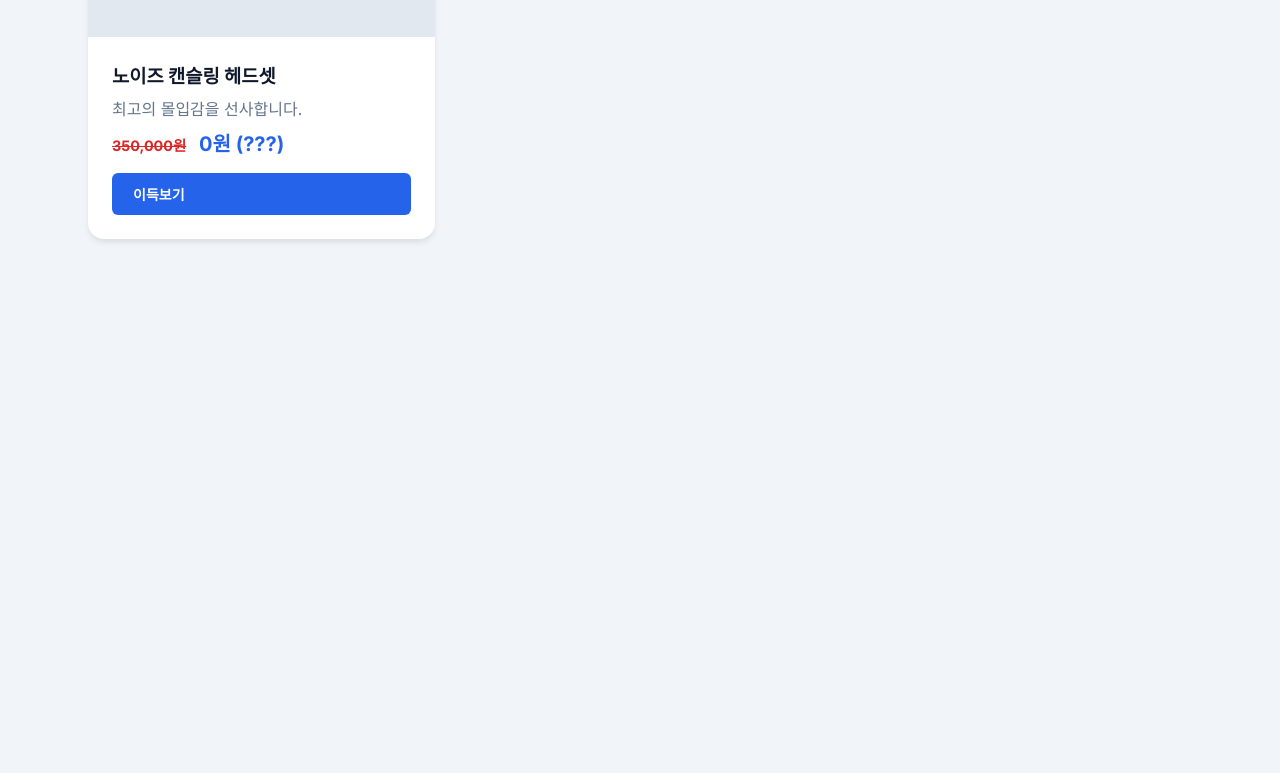
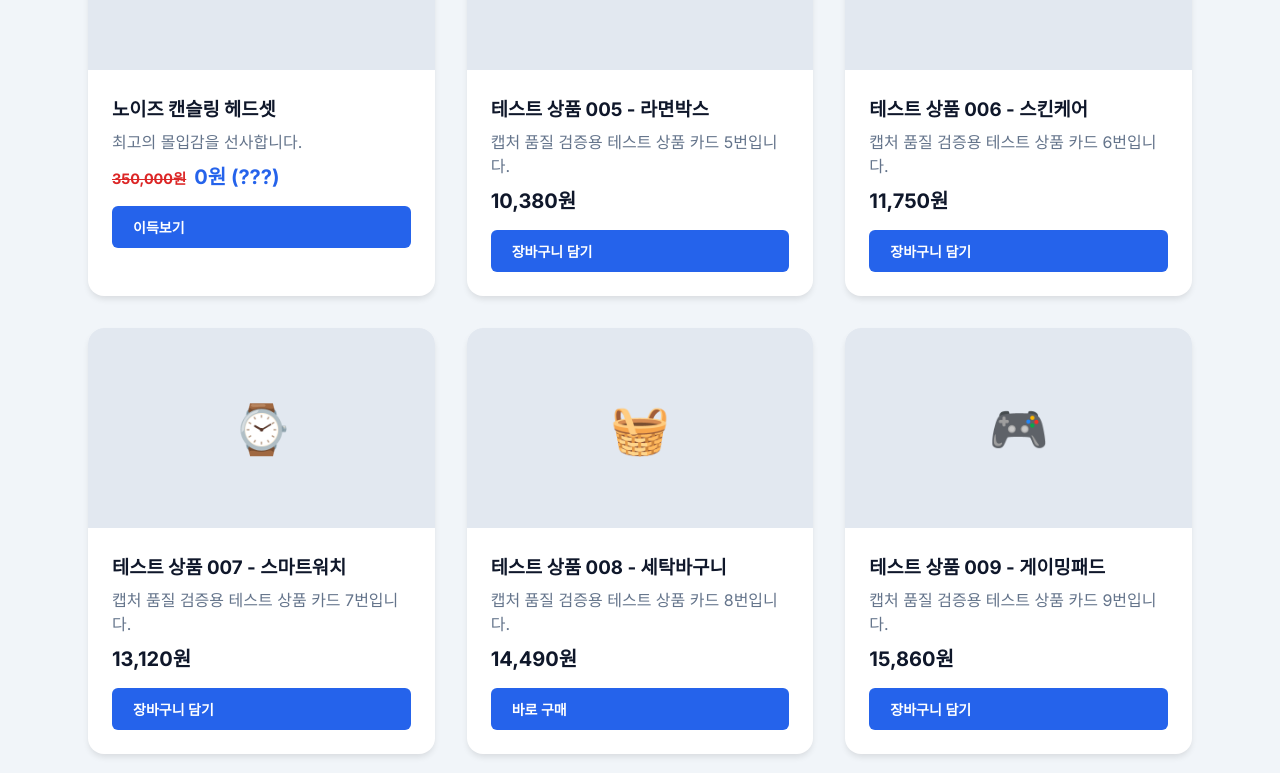
Before and after one commit to mohenz/defect_manage, a website: page test_view/test_view.html in a window 1280 px wide. Shown: the part 846-1619 px from the top of the page. Before the commit the page ends 1133 px from the top, so only its background shows below. Drawn offline with nearby package versions, Linux system fonts and the light colour scheme.

Commit message:
Expand test_view product list to 100 items

```diff
--- a/test_view/test_view.html
+++ b/test_view/test_view.html
@@ -163,57 +163,12 @@
             <i class="fas fa-circle-info" style="color: #3b82f6;"></i>
             <strong>QA 안내:</strong> 본 화면은 테스트용 시뮬레이션입니다. 상단 혹은 하단의 버튼을 눌러 발견한 결함을 등록해 주세요.
         </p>
+        <p style="color: #64748b; font-size: 0.9rem; margin-top: 0.75rem;">
+            테스트용 상품 목록 수량: <strong id="productCountLabel">100개</strong>
+        </p>
     </div>
 
-    <div class="product-grid">
-        <!-- 정상 상품 -->
-        <div class="product-card">
-            <div class="product-img">🍎</div>
-            <div class="product-info">
-                <h3>유기농 사과 세트</h3>
-                <p style="color: #64748b; margin: 0.5rem 0;">신선한 경북 사과 10kg</p>
-                <div class="price">55,000원</div>
-                <button class="btn btn-primary" style="width: 100%; margin-top: 1rem;">장바구니 담기</button>
-            </div>
-        </div>
-
-        <!-- 버그 상품 1: 레이아웃 텍스트 오버플로우 -->
-        <div class="product-card">
-            <div class="product-img">🍱</div>
-            <div class="product-info">
-                <h3>프리미엄 도시락 세트 (가정용/피크닉용/단체주문환영)</h3>
-                <p class="bug-overflow">이 텍스트는 너무 길어서 레이아웃을 뚫고 나가는 심각한 UI 결함이 있습니다.</p>
-                <div class="price">12,000원</div>
-                <button class="btn btn-primary" style="width: 100%; margin-top: 1rem;">구매하기</button>
-            </div>
-        </div>
-
-        <!-- 버그 상품 2: 기능 오류 (버튼 사라짐/안눌림) -->
-        <div class="product-card">
-            <div class="product-img">🧊</div>
-            <div class="product-info">
-                <h3>초정밀 냉동고</h3>
-                <p style="color: #64748b; margin: 0.5rem 0;">영하 80도 유지 스마트 가전</p>
-                <div class="price">2,450,000원</div>
-                <button class="btn btn-primary bug-hidden-btn" style="width: 100%; margin-top: 1rem;">품절 (클릭
-                    불가)</button>
-            </div>
-        </div>
-
-        <!-- 버그 상품 3: 데이터/가격 계산 오류 -->
-        <div class="product-card">
-            <div class="product-img">🎧</div>
-            <div class="product-info">
-                <h3>노이즈 캔슬링 헤드셋</h3>
-                <p style="color: #64748b; margin: 0.5rem 0;">최고의 몰입감을 선사합니다.</p>
-                <div class="price">
-                    <span class="bug-wrong-calc">350,000원</span>
-                    <span style="color: #2563eb;">0원 (???)</span>
-                </div>
-                <button class="btn btn-primary" style="width: 100%; margin-top: 1rem;">이득보기</button>
-            </div>
-        </div>
-    </div>
+    <div class="product-grid" id="productGrid"></div>
 
     <div class="report-fab" id="openReport">
         <i class="fas fa-bug"></i>
@@ -304,6 +259,92 @@
             return buildCaptureDataUrl(canvas);
         }
 
+        function createProductCard(product) {
+            const descClass = product.descriptionClass ? ` class="${product.descriptionClass}"` : '';
+            const buttonClass = product.buttonClass ? ` ${product.buttonClass}` : '';
+
+            return `
+                <div class="product-card">
+                    <div class="product-img">${product.emoji}</div>
+                    <div class="product-info">
+                        <h3>${product.title}</h3>
+                        <p${descClass} style="${product.descriptionClass ? '' : 'color: #64748b; margin: 0.5rem 0;'}">${product.description}</p>
+                        <div class="price">${product.priceHtml}</div>
+                        <button class="btn btn-primary${buttonClass}" style="width: 100%; margin-top: 1rem;">${product.buttonLabel}</button>
+                    </div>
+                </div>
+            `;
+        }
+
+        function buildTestProducts(totalCount = 100) {
+            const products = [
+                {
+                    emoji: '🍎',
+                    title: '유기농 사과 세트',
+                    description: '신선한 경북 사과 10kg',
+                    priceHtml: '55,000원',
+                    buttonLabel: '장바구니 담기'
+                },
+                {
+                    emoji: '🍱',
+                    title: '프리미엄 도시락 세트 (가정용/피크닉용/단체주문환영)',
+                    description: '이 텍스트는 너무 길어서 레이아웃을 뚫고 나가는 심각한 UI 결함이 있습니다.',
+                    descriptionClass: 'bug-overflow',
+                    priceHtml: '12,000원',
+                    buttonLabel: '구매하기'
+                },
+                {
+                    emoji: '🧊',
+                    title: '초정밀 냉동고',
+                    description: '영하 80도 유지 스마트 가전',
+                    priceHtml: '2,450,000원',
+                    buttonLabel: '품절 (클릭 불가)',
+                    buttonClass: 'bug-hidden-btn'
+                },
+                {
+                    emoji: '🎧',
+                    title: '노이즈 캔슬링 헤드셋',
+                    description: '최고의 몰입감을 선사합니다.',
+                    priceHtml: '<span class="bug-wrong-calc">350,000원</span><span style="color: #2563eb;">0원 (???)</span>',
+                    buttonLabel: '이득보기'
+                }
+            ];
+
+            const emojiPool = ['🍞', '🥗', '☕', '🧃', '🍜', '🧴', '⌚', '🧺', '🎮', '💡'];
+            const namePool = ['베이커리', '샐러드', '원두커피', '주스팩', '라면박스', '스킨케어', '스마트워치', '세탁바구니', '게이밍패드', '무드조명'];
+
+            for (let i = products.length; i < totalCount; i += 1) {
+                const index = i % emojiPool.length;
+                const price = 4900 + (i * 1370);
+
+                products.push({
+                    emoji: emojiPool[index],
+                    title: `테스트 상품 ${String(i + 1).padStart(3, '0')} - ${namePool[index]}`,
+                    description: `캡처 품질 검증용 테스트 상품 카드 ${i + 1}번입니다.`,
+                    priceHtml: `${price.toLocaleString('ko-KR')}원`,
+                    buttonLabel: i % 7 === 0 ? '바로 구매' : '장바구니 담기'
+                });
+            }
+
+            return products.slice(0, totalCount);
+        }
+
+        function renderProductGrid(totalCount = 100) {
+            const grid = document.getElementById('productGrid');
+            const label = document.getElementById('productCountLabel');
+
+            if (!grid) {
+                return;
+            }
+
+            const products = buildTestProducts(totalCount);
+            grid.innerHTML = products.map(createProductCard).join('');
+
+            if (label) {
+                label.textContent = `${products.length}개`;
+            }
+        }
+
         async function openRegister() {
             console.log("[TestBench] Starting capture sequence...");
 
@@ -391,6 +432,7 @@
             }
         }
 
+        renderProductGrid(100);
         document.getElementById('openReport').addEventListener('click', openRegister);
     </script>
 </body>
```
Also changed, not shown: docs/CHANGELOG.md.
